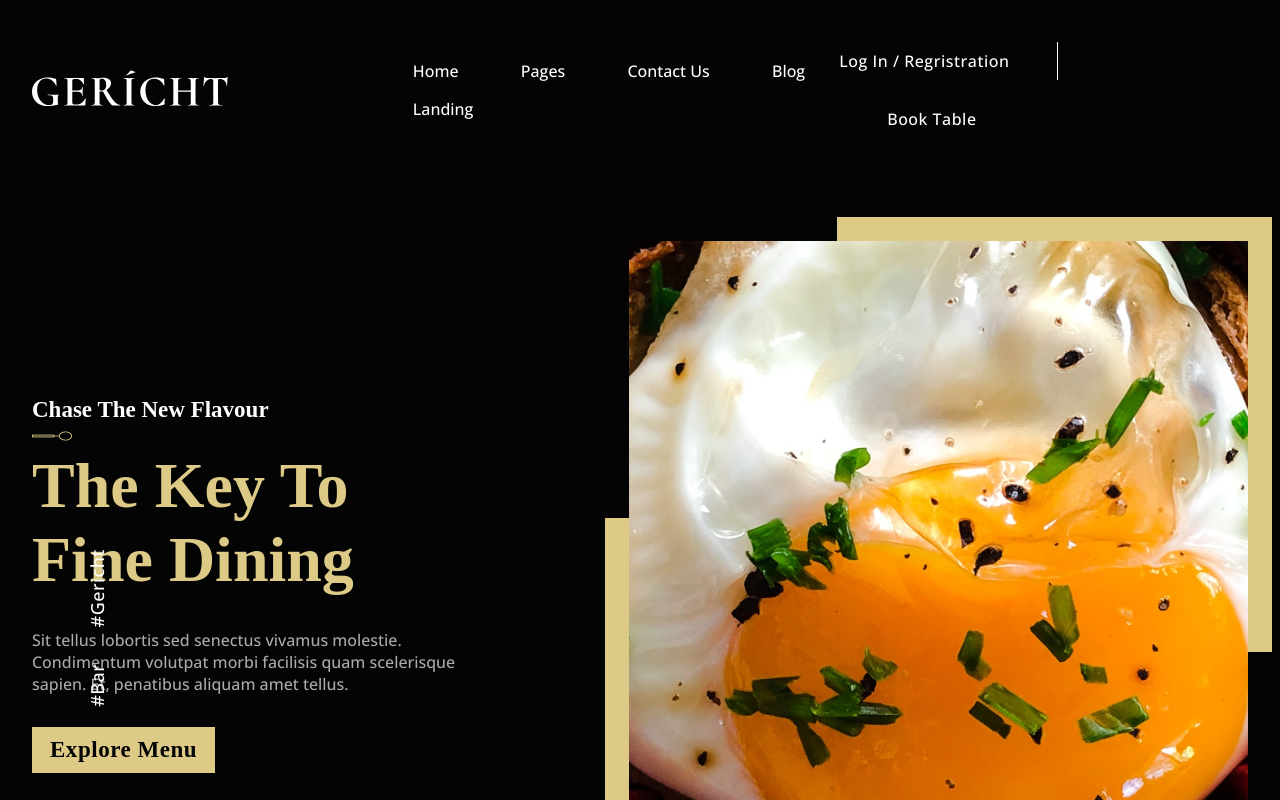
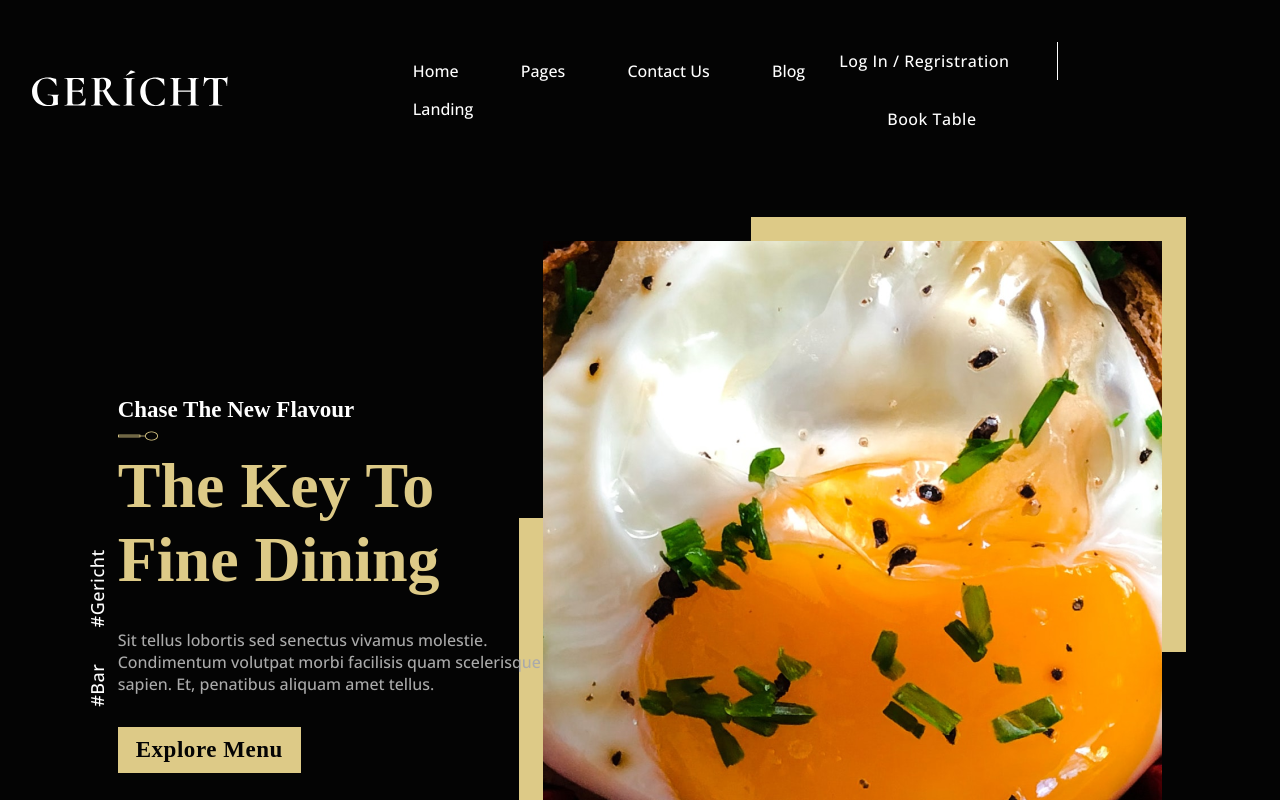
Before and after one commit to irvancolz/gericht-restaurant, a Next.js app: page / in a window 1280 px wide. Shown: the top 800 px of the page. Built offline with nearby package versions, Linux system fonts and the light colour scheme; a web font is replaced by a local one.

Commit message:
create more suble image transition on carousel

```diff
--- a/components/carousel/carousel.style.ts
+++ b/components/carousel/carousel.style.ts
@@ -6,6 +6,7 @@ export const CarouselContainerStyles = styled(Box, {
   position: "relative",
   height: "688px",
   width: "619px",
+  maxWidth: "100%",
   "&::before, &::after": {
     content: "",
     position: "absolute",
--- a/page-section/restaurant/hero/restautant-hero.style.ts
+++ b/page-section/restaurant/hero/restautant-hero.style.ts
@@ -22,6 +22,12 @@ export const HeroRestaurantStyles = styled(Box, {
   display: "flex",
   justify: "space-between",
   alignItems: "center",
+  fWrap: "wrap",
+
+  "@bp3": {
+    justify: "center",
+    align: "center",
+  },
 
   "& .hero_content": {
     fBase: "45%",
@@ -31,9 +37,9 @@ export const HeroRestaurantStyles = styled(Box, {
   },
 });
 
-export const CarouselNavigationStyles = styled(Box,{
+export const CarouselNavigationStyles = styled(Box, {
   mt: "64px",
-})
+});
 
 export const HeroRestaurantWrapperStyles = styled(Box, {
   position: "relative",
```
